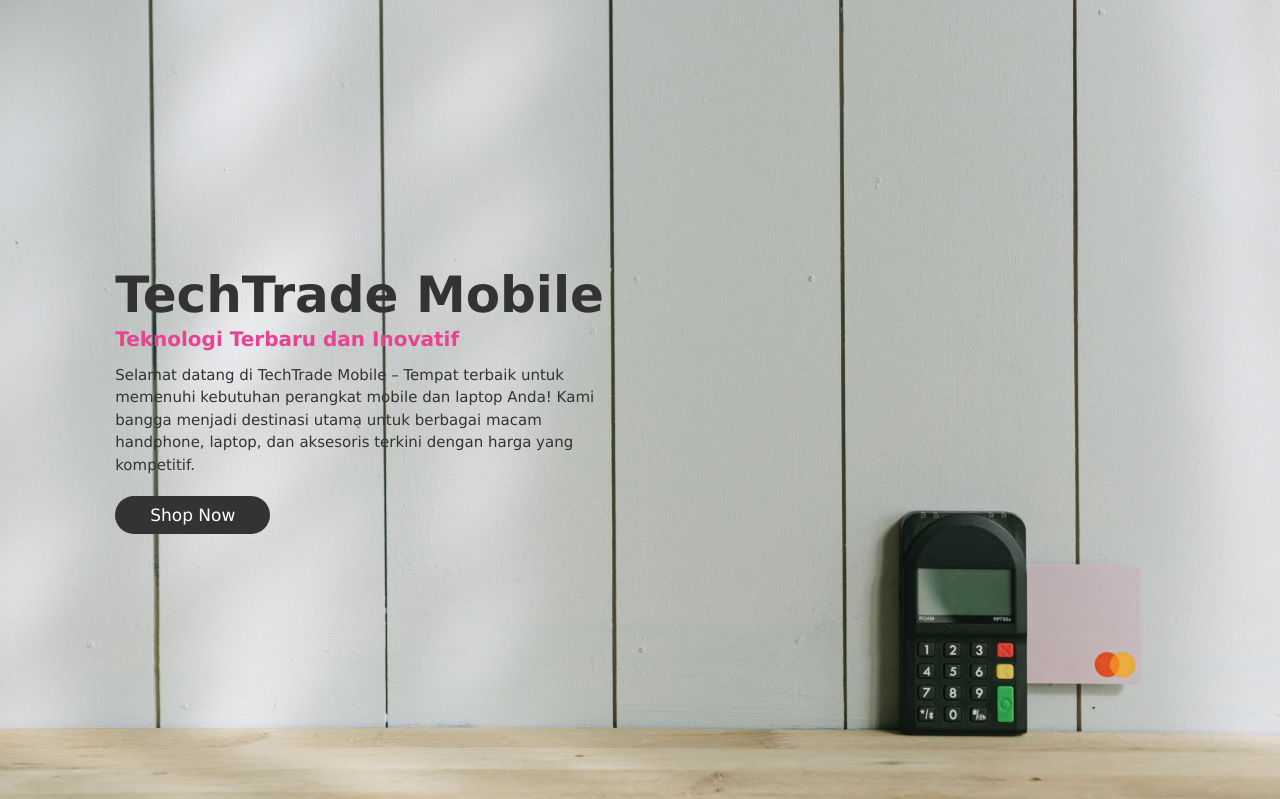
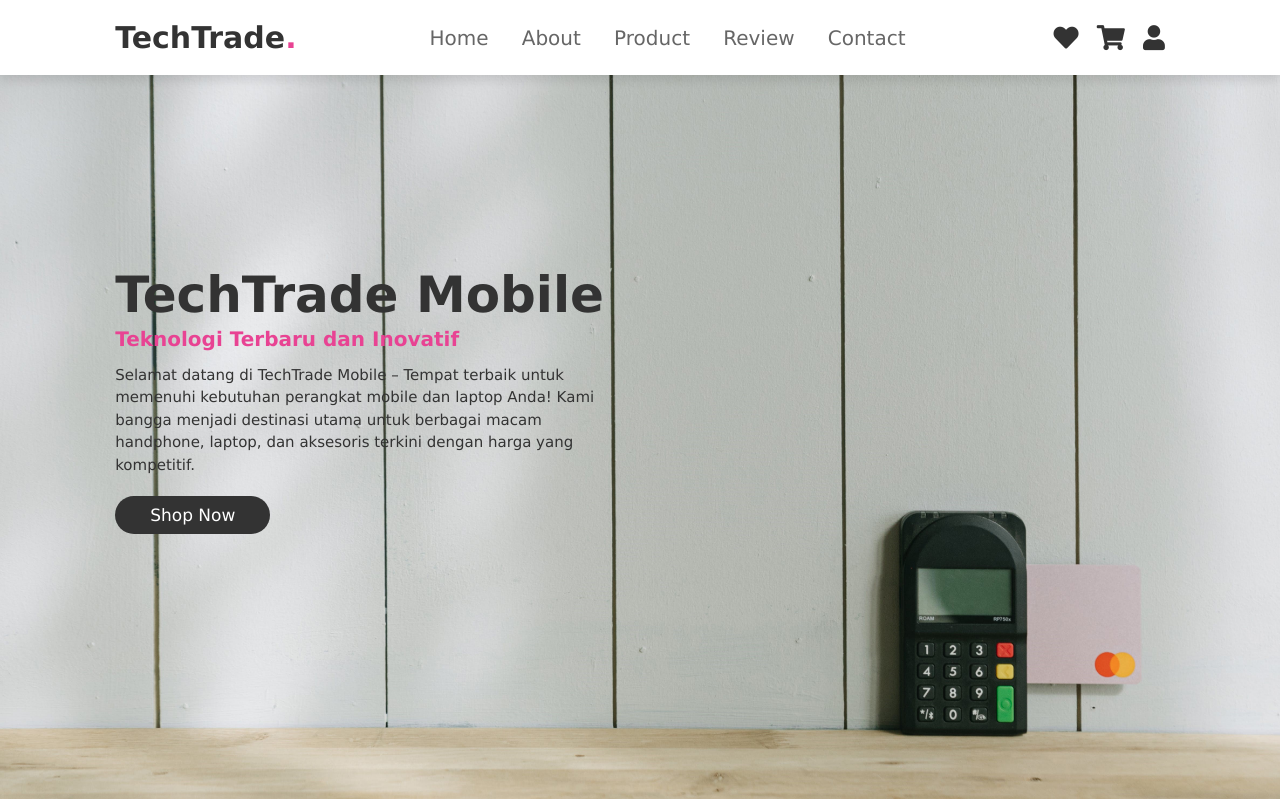
Before and after one commit to rennaaprilia/TechTrade-Mobile, a Flask app: page / in a window 1280 px wide; the page is wider, and only the part inside the window is pictured. Shown: the top 799 px of that part. Run offline with Flask 3, Linux system fonts and the light colour scheme.

Commit message:
Menambahkan header di home page

```diff
--- a/templates/index.html
+++ b/templates/index.html
@@ -15,7 +15,30 @@
 </head>
 
 <body>
+     <!-- header section starts -->
+     <header>
 
+        <input type="checkbox" name="" id="toggler">
+        <label for="toggler" class="fas fa-bars"></label>
+
+        <a href="#" class="logo">TechTrade<span>.</span></a>
+
+        <nav class="navbar">
+            <a href="#home">Home</a>
+            <a href="#about">About</a>
+            <a href="#product">Product</a>
+            <a href="#review">Review</a>
+            <a href="#contact">Contact</a>
+        </nav>
+
+        <div class="icons">
+            <a href="#" class="fas fa-heart"></a>
+            <a href="#" class="fas fa-shopping-cart"></a>
+            <a href="#" class="fas fa-user"></a>
+        </div>
+
+    </header>
+    <!-- header section ends -->
     <!-- home section starts -->
     <section class="home" id="home">
 
```
